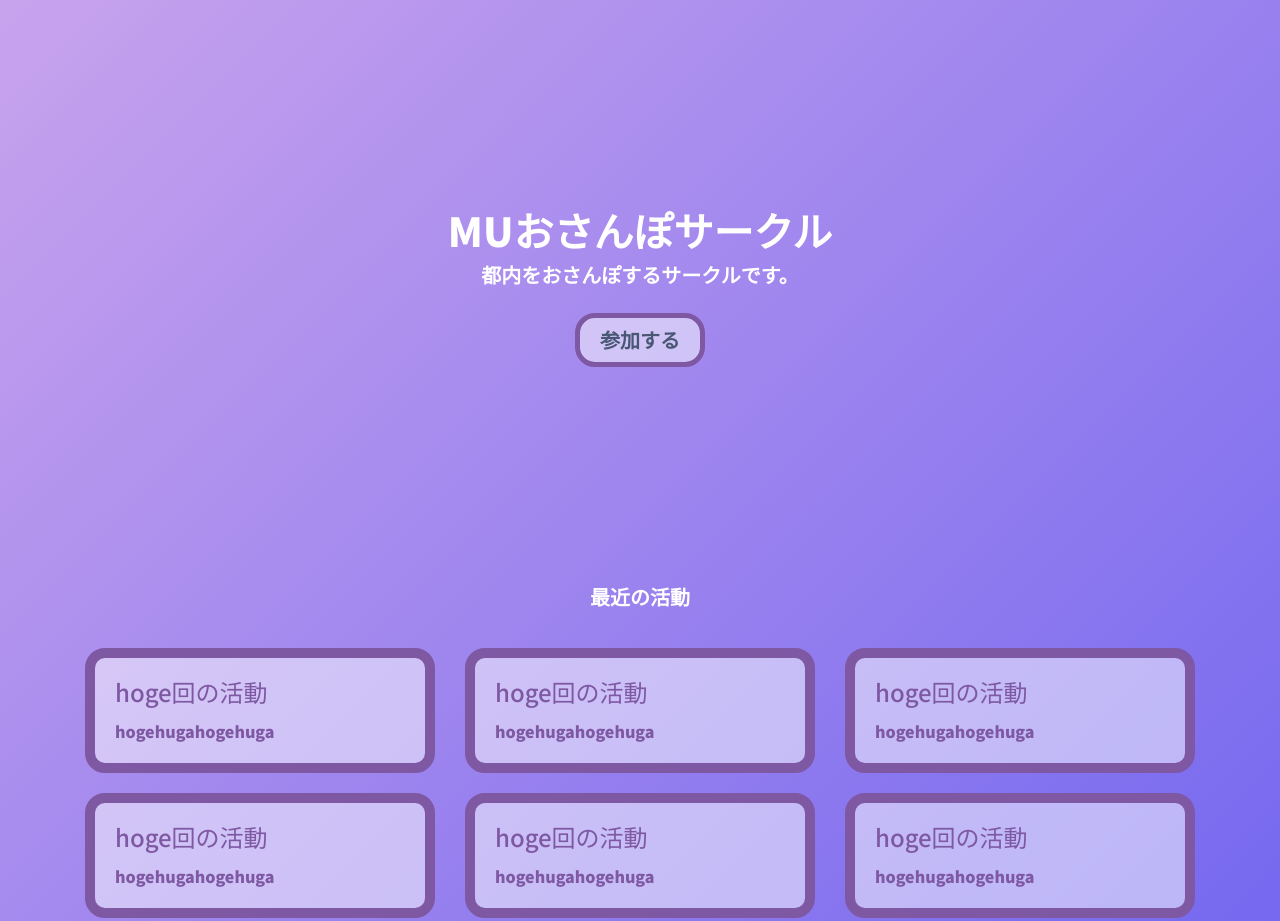
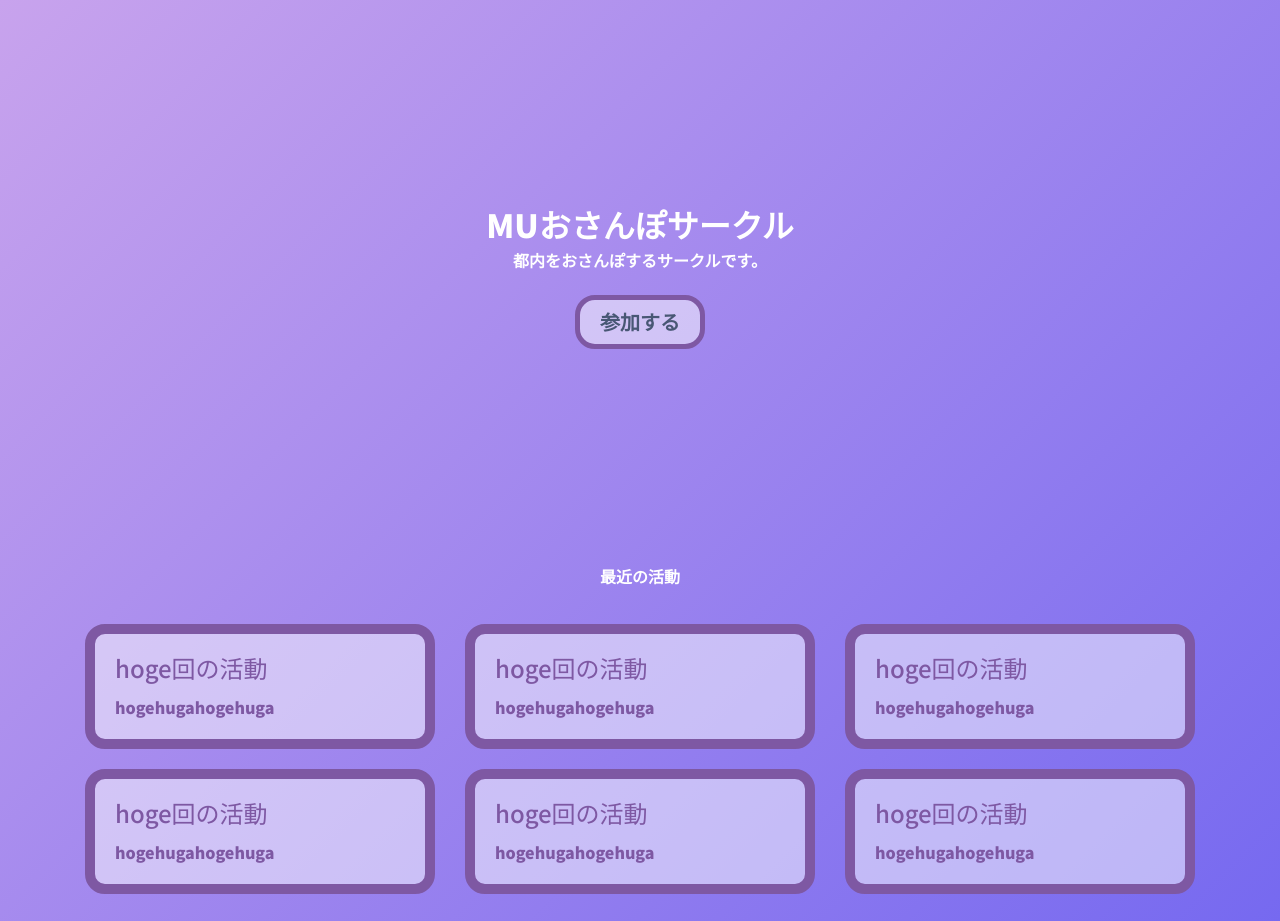
Before and after one commit to ituyama/mu_osanpo, a plain HTML site: page index.html in a window 1280 px wide. Shown: the top 921 px of the page. Drawn offline with nearby package versions, Linux system fonts and the light colour scheme.

Commit message:
Fix:文字サイズ調整

```diff
--- a/css/style.css
+++ b/css/style.css
@@ -13,7 +13,7 @@ body{
     text-align: center;
     margin: 0 auto;
     padding: 0 auto;
-    font-size: 40px;
+    font-size: 32px;
 
 }
 .center{
@@ -26,7 +26,7 @@ body{
     margin-top:200px;
 }
 .disc{
-    font-size: 20px;
+    font-size: 16px;
 }
 .card{
     margin-top: 20px;
```
